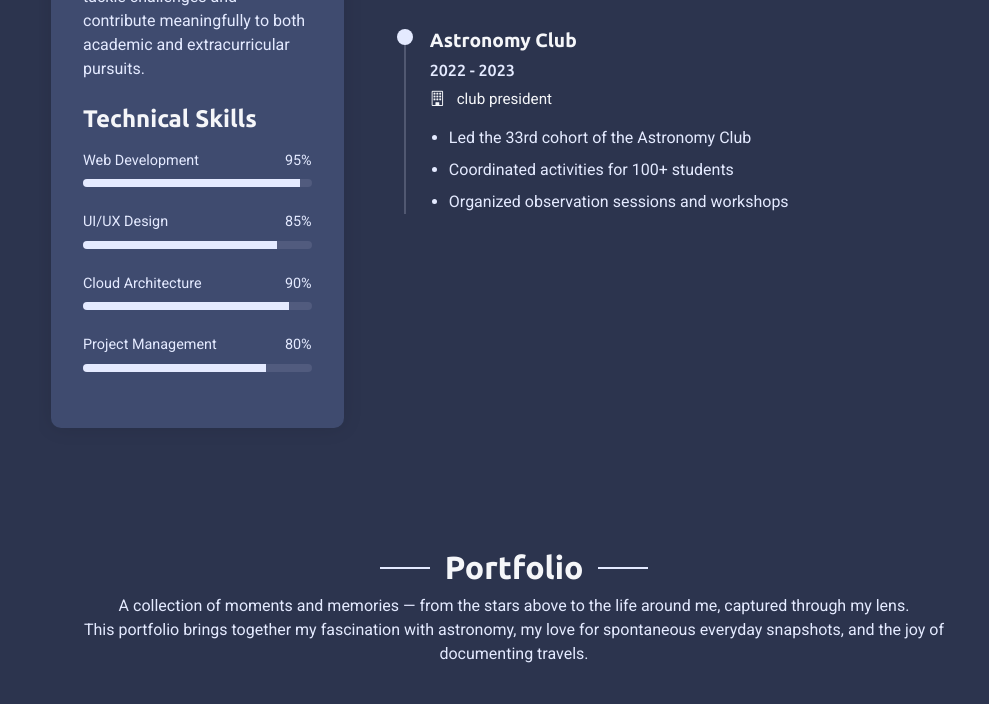
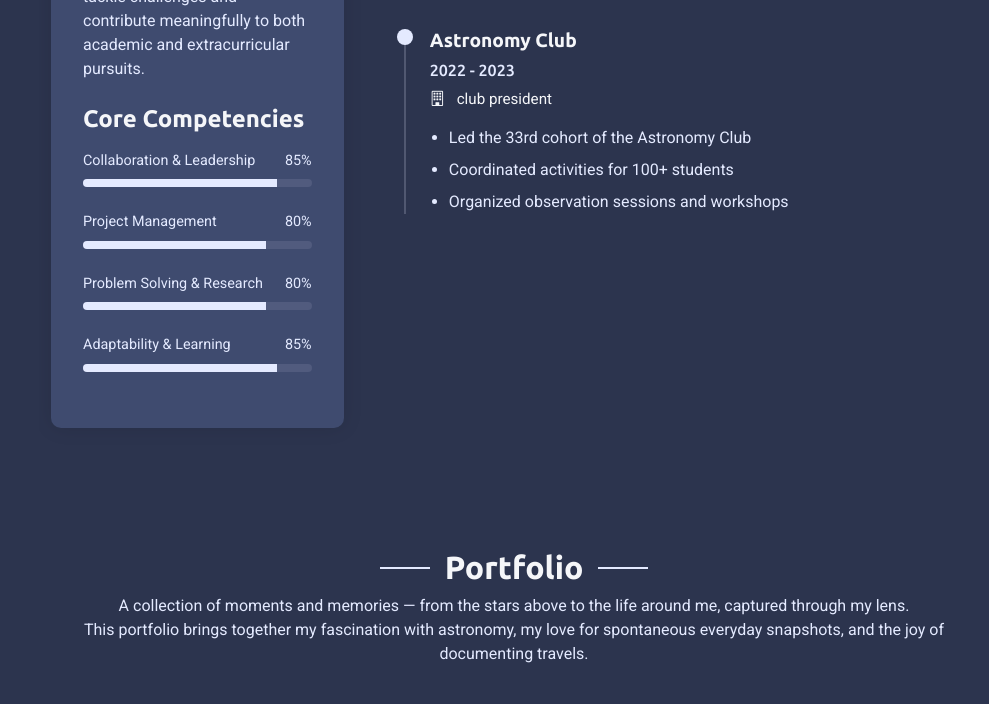
Before and after one commit to EmmaHsueh/Hsueh_sWeb, a plain HTML site: page index.html in a window 1280 px wide. Shown: the part 2893-3597 px from the top of the page, without its empty margins (291-1280 px from the left). Drawn offline with nearby package versions, Linux system fonts and the light colour scheme.

Commit message:
修正技能條

```diff
--- a/index.html
+++ b/index.html
@@ -355,34 +355,14 @@
 
 
               <div class="skills-animation mt-4">
-                <h3>Technical Skills</h3>
+                <h3>Core Competencies</h3>
                 <div class="skill-item">
                   <div class="d-flex justify-content-between">
-                    <span>Web Development</span>
-                    <span>95%</span>
-                  </div>
-                  <div class="progress">
-                    <div class="progress-bar" role="progressbar" aria-valuenow="95" aria-valuemin="0" aria-valuemax="100"></div>
-                  </div>
-                </div>
-
-                <div class="skill-item">
-                  <div class="d-flex justify-content-between">
-                    <span>UI/UX Design</span>
+                    <span>Collaboration & Leadership</span>
                     <span>85%</span>
                   </div>
                   <div class="progress">
                     <div class="progress-bar" role="progressbar" aria-valuenow="85" aria-valuemin="0" aria-valuemax="100"></div>
-                  </div>
-                </div>
-
-                <div class="skill-item">
-                  <div class="d-flex justify-content-between">
-                    <span>Cloud Architecture</span>
-                    <span>90%</span>
-                  </div>
-                  <div class="progress">
-                    <div class="progress-bar" role="progressbar" aria-valuenow="90" aria-valuemin="0" aria-valuemax="100"></div>
                   </div>
                 </div>
 
@@ -393,6 +373,26 @@
                   </div>
                   <div class="progress">
                     <div class="progress-bar" role="progressbar" aria-valuenow="80" aria-valuemin="0" aria-valuemax="100"></div>
+                  </div>
+                </div>
+
+                <div class="skill-item">
+                  <div class="d-flex justify-content-between">
+                    <span>Problem Solving & Research</span>
+                    <span>80%</span>
+                  </div>
+                  <div class="progress">
+                    <div class="progress-bar" role="progressbar" aria-valuenow="80" aria-valuemin="0" aria-valuemax="100"></div>
+                  </div>
+                </div>
+
+                <div class="skill-item">
+                  <div class="d-flex justify-content-between">
+                    <span>Adaptability & Learning</span>
+                    <span>85%</span>
+                  </div>
+                  <div class="progress">
+                    <div class="progress-bar" role="progressbar" aria-valuenow="85" aria-valuemin="0" aria-valuemax="100"></div>
                   </div>
                 </div>
               </div>
@@ -688,11 +688,12 @@
               <div class="service-icon">
                 <i class="bi bi-palette"></i>
               </div>
-              <a href="service-details.html" class="card-action d-flex align-items-center justify-content-center rounded-circle">
+              <a href="#" class="card-action d-flex align-items-center justify-content-center rounded-circle">
                 <i class="bi bi-arrow-up-right"></i>
               </a>
+
               <h3>
-                <a href="service-details.html">
+                <a href="#">
                   Bookworm <span> Circle</span>
                 </a>
               </h3>
@@ -706,11 +707,11 @@
               <div class="service-icon">
                 <i class="bi bi-gem"></i>
               </div>
-              <a href="service-details.html" class="card-action d-flex align-items-center justify-content-center rounded-circle">
+              <a href="#portfolio" class="card-action d-flex align-items-center justify-content-center rounded-circle">
                 <i class="bi bi-arrow-up-right"></i>
               </a>
               <h3>
-                <a href="service-details.html">
+                <a href="#portfolio">
                   Star <span>Expo</span>
                 </a>
               </h3>
@@ -724,11 +725,11 @@
               <div class="service-icon">
                 <i class="bi bi-megaphone"></i>
               </div>
-              <a href="service-details.html" class="card-action d-flex align-items-center justify-content-center rounded-circle">
+              <a href="#portfolio" class="card-action d-flex align-items-center justify-content-center rounded-circle">
                 <i class="bi bi-arrow-up-right"></i>
               </a>
               <h3>
-                <a href="service-details.html">
+                <a href="#portfolio">
                   Beach <span>Cleanup</span>
                 </a>
               </h3>
```
